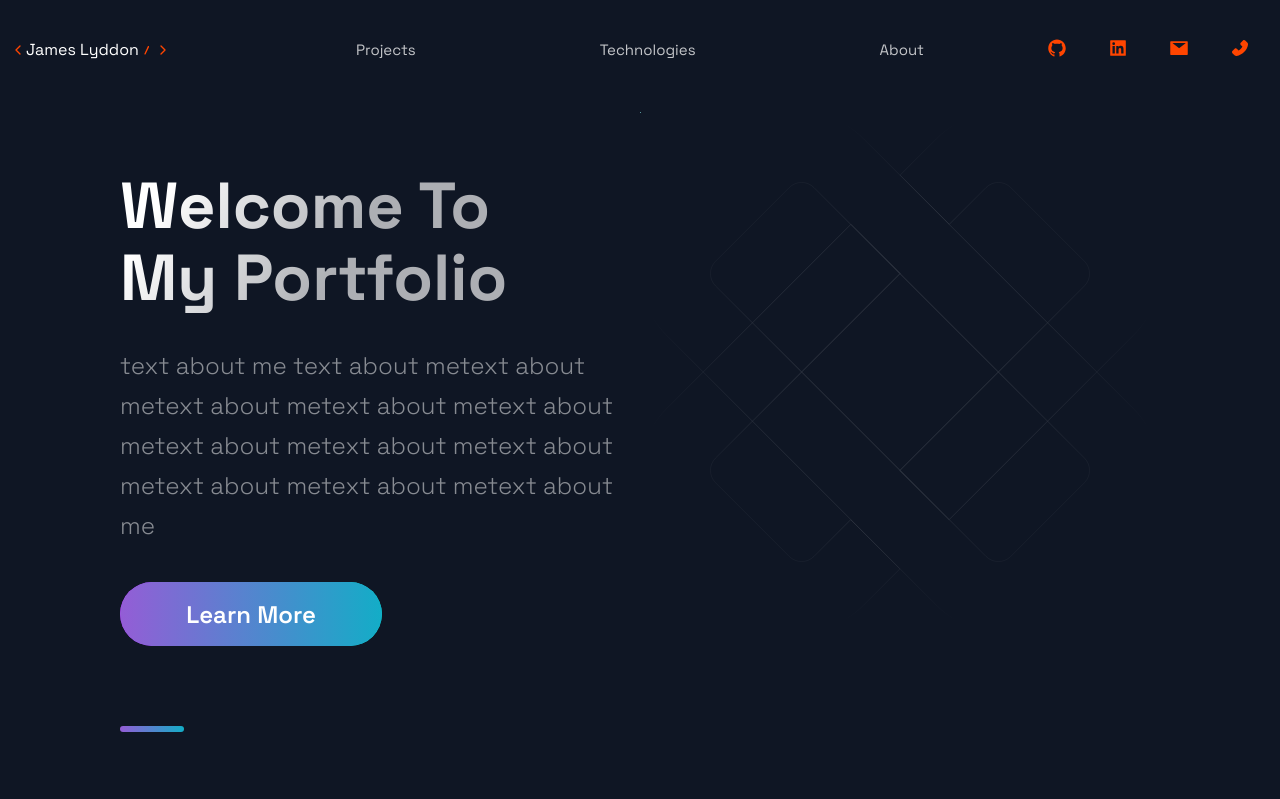
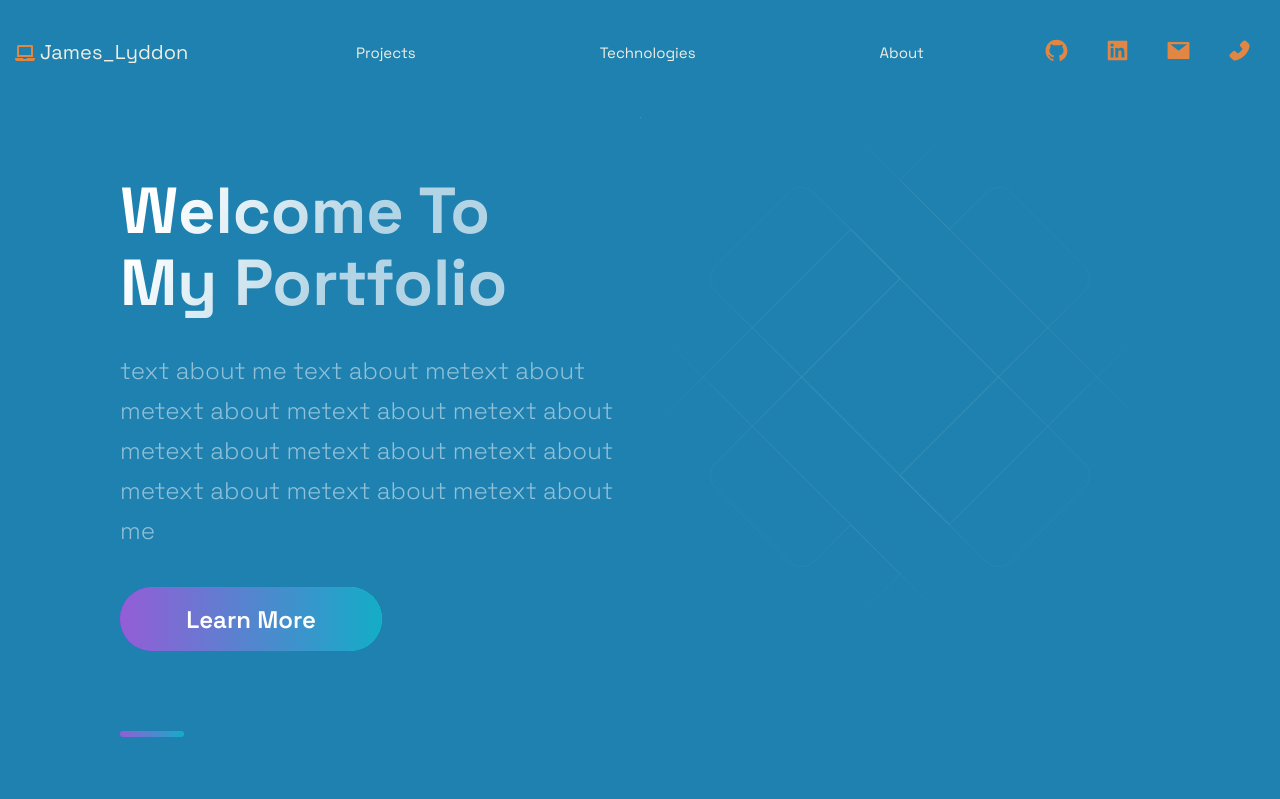
Before and after one commit to JamesLyddon/portfolio, a Next.js app: page / in a window 1280 px wide. Shown: the top 799 px of the page. Built offline with nearby package versions, Linux system fonts and the light colour scheme.

Commit message:
fixed navbar wrapping

```diff
--- a/src/components/Header/Header.js
+++ b/src/components/Header/Header.js
@@ -22,17 +22,24 @@ import {
   NavLink,
   SocialIcons,
   Span,
+  Icon,
 } from "./HeaderStyles";
 
 const Header = () => (
   <Container>
     <Div1>
       <Link href="/">
-        <a style={{ display: "flex", alignItems: "center", color: "white" }}>
-          <FiChevronLeft color={"orangered"} />
-          James Lyddon
-          <CgFormatSlash color={"orangered"} />
-          <FiChevronRight color={"orangered"} />
+        <a
+          style={{
+            display: "flex",
+            alignItems: "center",
+            margin: "0.5rem",
+          }}
+        >
+          <Icon>
+            <FaLaptop />
+          </Icon>
+          <Span>James_Lyddon</Span>
         </a>
       </Link>
     </Div1>
@@ -55,16 +62,16 @@ const Header = () => (
     </Div2>
     <Div3>
       <SocialIcons href="https://github.com/JamesLyddon">
-        <AiFillGithub size="2rem" color={"orangered"} />
+        <AiFillGithub size="2.5rem" color={"#e28743"} />
       </SocialIcons>
       <SocialIcons href="https://linkedin.com/in/james-lyddon">
-        <AiFillLinkedin size="2rem" color={"orangered"} />
+        <AiFillLinkedin size="2.5rem" color={"#e28743"} />
       </SocialIcons>
       <SocialIcons href="mailto:jameslyddon@gmail.com" target="_blank">
-        <AiFillMail size="2rem" color={"orangered"} />
+        <AiFillMail size="2.5rem" color={"#e28743"} />
       </SocialIcons>
       <SocialIcons href="tel:555-555-5555">
-        <AiFillPhone size="2rem" color={"orangered"} />
+        <AiFillPhone size="2.5rem" color={"#e28743"} />
       </SocialIcons>
     </Div3>
   </Container>
--- a/src/components/Header/HeaderStyles.js
+++ b/src/components/Header/HeaderStyles.js
@@ -50,7 +50,7 @@ export const Div3 = styled.div`
 export const NavLink = styled.a`
   font-size: 1.5rem;
   line-height: 32px;
-  color: rgba(255, 255, 255, 0.75);
+  color: #eeeee4;
   transition: 0.4s ease;
   &:hover {
     color: #fff;
@@ -121,3 +121,15 @@ export const SocialIcons = styled.a`
     cursor: pointer;
   }
 `;
+
+export const Span = styled.span`
+  color: #eeeee4;
+  font-size: 2rem;
+  margin-left: 0.5rem;
+`;
+
+export const Icon = styled.span`
+  color: #e28743;
+  font-size: 2rem;
+  display: flex;
+`;
--- a/src/themes/default.js
+++ b/src/themes/default.js
@@ -2,21 +2,21 @@ export default {
   // Temp fonts
   fonts: {
     title: "Space Grotesk, sans-serif",
-    main: "Space Grotesk, sans-serif"
+    main: "Space Grotesk, sans-serif",
   },
   // Colors for layout
   colors: {
     primary1: "hsl(204,23.8%,95.9%)",
-    background1: "#0F1624",
+    background1: "#1e81b0",
     accent1: "hsl(34.9,98.6%,72.9%)",
     button: "hsl(205.1,100%,36.1%)",
     background2: "hsl(232.7,27.3%,23.7%)",
   },
   // Breakpoints for responsive design
   breakpoints: {
-    sm: 'screen and (max-width: 640px)',
-    md: 'screen and (max-width: 768px)',
-    lg: 'screen and (max-width: 1024px)',
-    xl: 'screen and (max-width: 1280px)'
+    sm: "screen and (max-width: 640px)",
+    md: "screen and (max-width: 768px)",
+    lg: "screen and (max-width: 1024px)",
+    xl: "screen and (max-width: 1280px)",
   },
-}
+};
```
